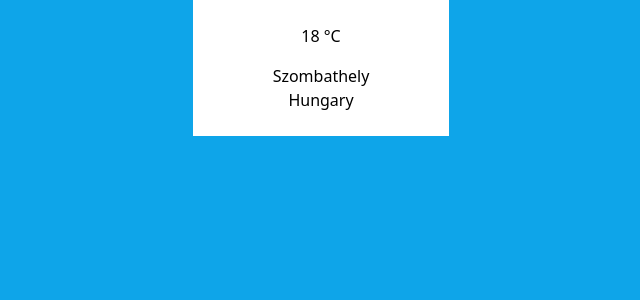
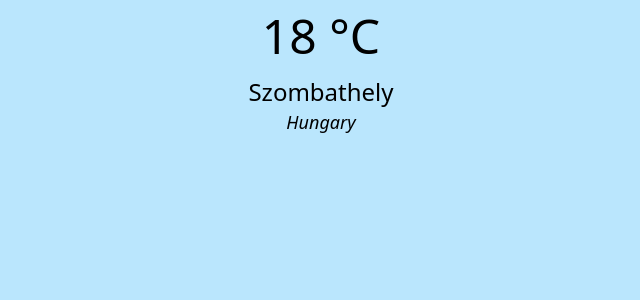
Before and after one commit to tkdani/Better-weather, a React (Create React App) app in the folder weather-app/: page / in a window 1280 px wide. Shown: the top 300 px of the page, without its empty margins (319-959 px from the left). Built offline with nearby package versions, Linux system fonts and the light colour scheme.

Commit message:
some style changes

```diff
--- a/weather-app/src/App.tsx
+++ b/weather-app/src/App.tsx
@@ -4,7 +4,7 @@ import MainWeather from "./Components/Main-weather.component";
 
 function App() {
   return (
-    <div className="m-0 p-0 bg-sky-500 min-h-screen">
+    <div className="bg-sky-200 min-h-screen flex justify-center font-sans">
       <MainWeather />
     </div>
   );
--- a/weather-app/src/Components/Main-weather.component.tsx
+++ b/weather-app/src/Components/Main-weather.component.tsx
@@ -1,10 +1,10 @@
 const MainWeather = () => {
   return (
-    <div className="text-center bg-white p-4 mx-auto w-1/5 flex flex-col items-center">
-      <div className="p-2">18 °C</div>
-      <div>
-        <div className="pt-2">Szombathely</div>
-        <div className="pb-2">Hungary</div>
+    <div className="w-max h-max text-center p-1 border-black">
+      <div className="p-2 text-5xl font-medium">18 °C</div>
+      <div className="p-2">
+        <div className="text-2xl">Szombathely</div>
+        <div className="text-lg font-extralight italic">Hungary</div>
       </div>
     </div>
   );
```
